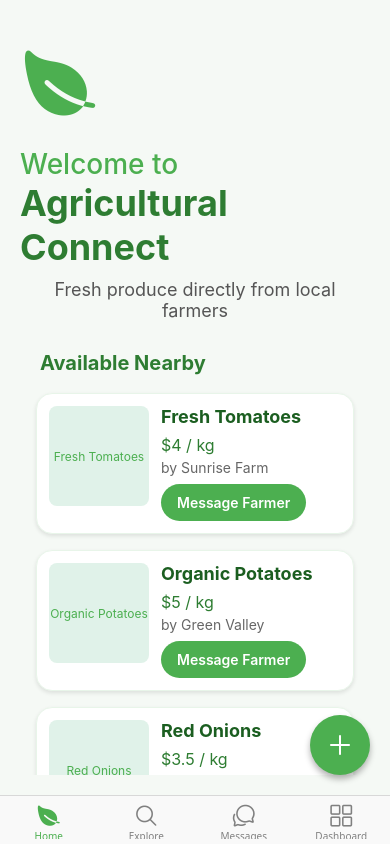
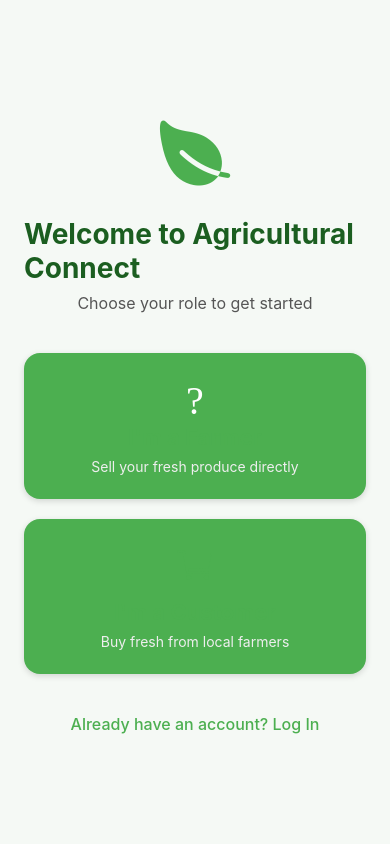
Before and after one commit to samuelbinogma/AgriConnect, a React Native app: screen / in a window 390 px wide. Built offline with nearby package versions, Linux system fonts and the light colour scheme.

Commit message:
update App.js to use Authentication flow first

```diff
--- a/App.js
+++ b/App.js
@@ -1,9 +1,15 @@
+import React from 'react';
 import { StatusBar } from 'expo-status-bar';
 import { FlatList, Text, TouchableOpacity, View } from 'react-native';
 import { NavigationContainer } from '@react-navigation/native';
 import { createBottomTabNavigator } from '@react-navigation/bottom-tabs';
+import RoleSelectionScreen from './screens/RoleSelectScreen';
+import SignUpScreen from './screens/SignUpScreen';
+import LoginScreen from './screens/LoginScreen';
+
 import Ionicons from '@expo/vector-icons/Ionicons';
 import { styles } from './styles';
+import { createNativeStackNavigator } from '@react-navigation/native-stack';
 
 const fakeProducts = [
   {
@@ -128,49 +134,46 @@ function ProfileScreen() {
 
 // --- Bottom Tab Navigator ---
 const Tab = createBottomTabNavigator();
+const Stack = createNativeStackNavigator();
 
-// Fake user role (later we'll make this changeable)
+
 const isFarmer = true; // change to false to see customer version
 
-export default function App() {
+function MainTabs() {
   return (
-    <NavigationContainer>
     <Tab.Navigator
       screenOptions={({ route }) => ({
         tabBarIcon: ({ focused, color, size }) => {
           let iconName;
-
-            if (route.name === 'Home') {
-              iconName = focused ? 'leaf' : 'leaf-outline';
-            } else if (route.name === 'Explore') {
-              iconName = focused ? 'search' : 'search-outline';
-            } else if (route.name === 'Messages') {
-              iconName = focused ? 'chatbubbles' : 'chatbubbles-outline';
-            } else if (route.name === 'Dashboard') {
-              iconName = focused ? 'grid' : 'grid-outline';
-            } else if (route.name === 'Profile') {
-              iconName = focused ? 'person' : 'person-outline';
-            }
-
+          if (route.name === 'Home') iconName = focused ? 'leaf' : 'leaf-outline';
+          else if (route.name === 'Explore') iconName = focused ? 'search' : 'search-outline';
+          else if (route.name === 'Messages') iconName = focused ? 'chatbubbles' : 'chatbubbles-outline';
+          else if (route.name === 'Dashboard') iconName = focused ? 'grid' : 'grid-outline';
           return <Ionicons name={iconName} size={size} color={color} />;
         },
-          tabBarActiveTintColor: '#4CAF50',    // green
+        tabBarActiveTintColor: '#4CAF50',
         tabBarInactiveTintColor: 'gray',
         tabBarStyle: { backgroundColor: '#f9f9f9' },
-          headerShown: false, // hide top header
+        headerShown: false,
       })}
     >
       <Tab.Screen name="Home" component={HomeScreen} />
       <Tab.Screen name="Explore" component={ExploreScreen} />
       <Tab.Screen name="Messages" component={MessagesScreen} />
-
-        {isFarmer ? (
-          <Tab.Screen name="Dashboard" component={DashboardScreen} />
-        ) : (
-          <Tab.Screen name="Profile" component={ProfileScreen} />
-        )}
+      {isFarmer && <Tab.Screen name="Dashboard" component={DashboardScreen} />}
     </Tab.Navigator>
-      <StatusBar style="dark" />
-    </NavigationContainer>
   );
 }
+
+export default function App() {
+  return (
+    <NavigationContainer>
+      <Stack.Navigator screenOptions={{ headerShown: false }}>
+        <Stack.Screen name="RoleSelction" component={RoleSelectionScreen} />
+        <Stack.Screen name="SignUp" component={SignUpScreen} />
+        <Stack.Screen name="Login" component={LoginScreen} />
+        <Stack.Screen name="Main" component={MainTabs} />
+      </Stack.Navigator>
+    </NavigationContainer>
+  )
+}
--- a/screens/LoginScreen.js
+++ b/screens/LoginScreen.js
@@ -1,5 +1,6 @@
 import React from "react";
 import { View, Text, TextInput, TouchableOpacity } from "react-native";
+import { styles } from "../allStyles/loginStyle";
 
 export default function LoginScreen({ navigation }) {
     return (
```
Lines whose indentation alone changed are shown as unchanged.
